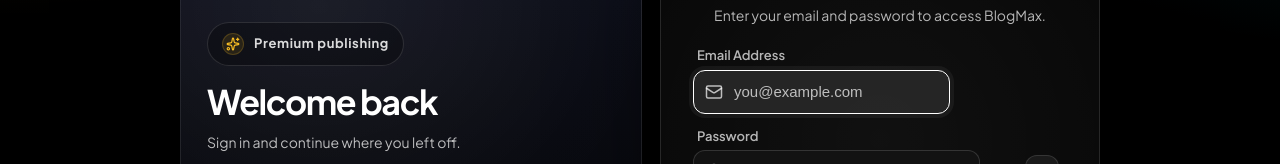
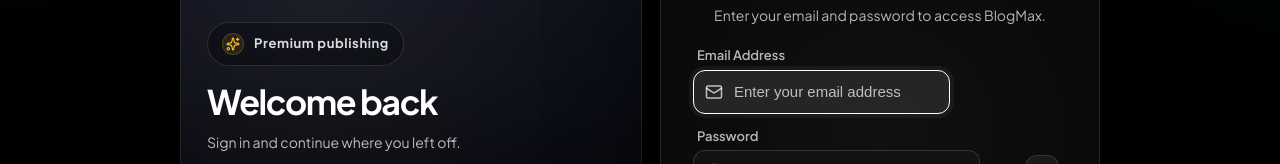
Before and after one commit to BALASURYA45/Blogmax, a React (Vite) app in the folder frontend/: page /login in a window 1280 px wide. Shown: the part 301-465 px from the top of the page. Built offline with nearby package versions, Linux system fonts and the light colour scheme; no server answers.

Commit message:
small change in input field

```diff
--- a/frontend/src/pages/Login.tsx
+++ b/frontend/src/pages/Login.tsx
@@ -92,7 +92,7 @@ const Login = () => {
                   type="email"
                   required
                   className="form-input form-input--icon"
-                  placeholder="you@example.com"
+                  placeholder="Enter your email address"
                   autoComplete="email"
                   inputMode="email"
                   autoFocus
--- a/frontend/src/pages/Register.tsx
+++ b/frontend/src/pages/Register.tsx
@@ -115,7 +115,7 @@ const Register = () => {
                   type="email"
                   required
                   className="form-input form-input--icon"
-                  placeholder="you@example.com"
+                  placeholder="Enter your email address"
                   autoComplete="email"
                   inputMode="email"
                   value={email}
```
